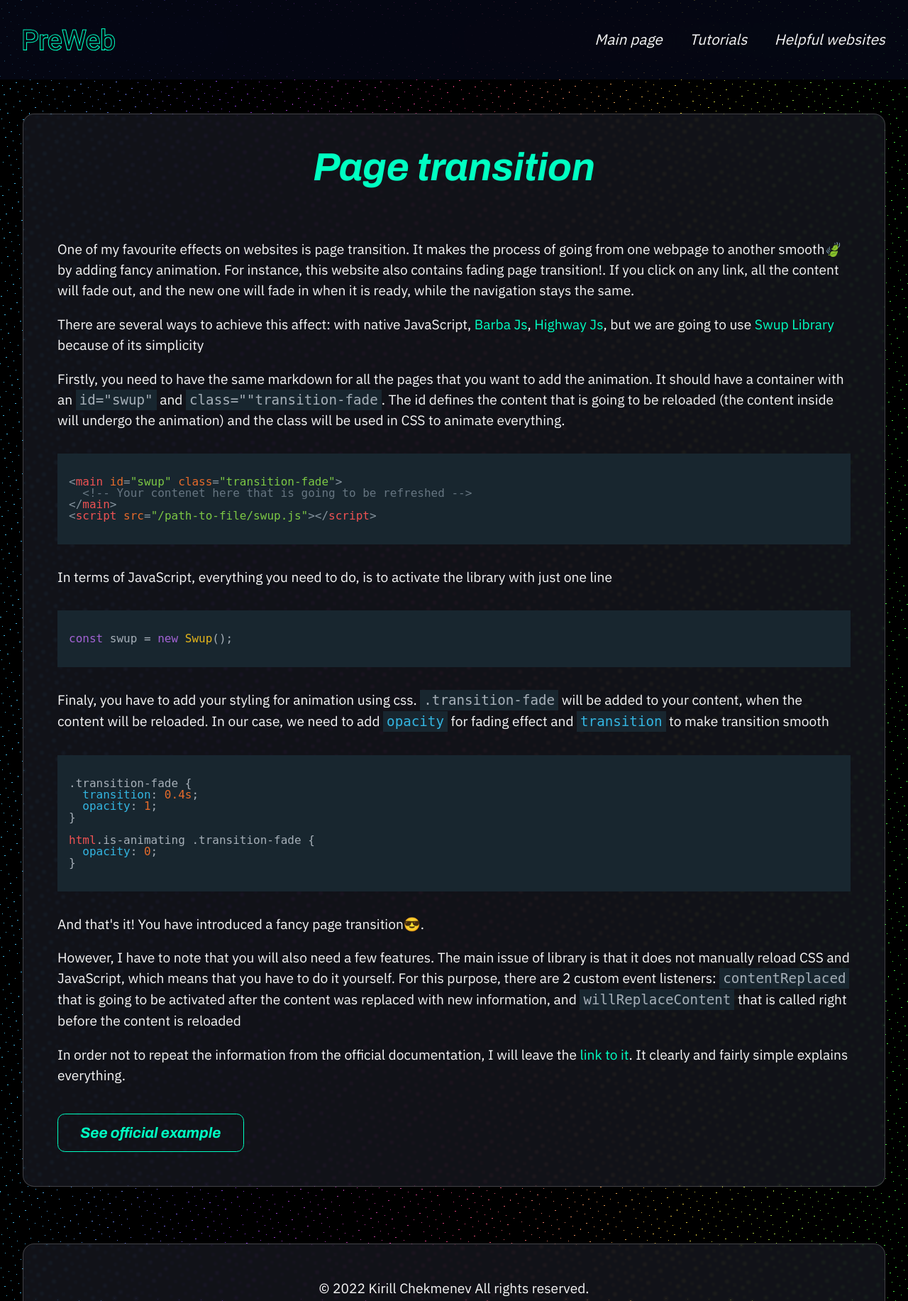
After one commit to skyrimer/premade-web-solutions, a Flask app: page /examples/page-transition in a window 1280 px wide. The commit adds this page. Shown: the whole page at 71% size. Run offline with Flask 2, Linux system fonts and the light colour scheme; some libraries are stand-ins or nearby versions.

Commit message:
+page-transition +scrolling fixes +javascript optimisation

```diff
--- a/app.py
+++ b/app.py
@@ -1,3 +1,4 @@
+from tkinter.tix import Tree
 from flask import Flask, render_template
 
 app = Flask(__name__)
@@ -31,7 +32,7 @@ def helpful_websites():
 
 @app.route("/examples/<string:example>")
 def examples(example):
-    return render_template(f"examples/{example}.html", title=example)
+    return render_template(f"examples/{example}.html", title=example.capitalize())
 
 
 if __name__ == "__main__":
--- a/static/css/main.css
+++ b/static/css/main.css
@@ -52,10 +52,6 @@
 
 :root {
   font-family: "IBM Plex Sans", sans-serif;
-}
-
-::-webkit-scrollbar {
-  width: 1rem;
 }
 
 body {
@@ -144,7 +140,7 @@ h2 {
 }
 
 h3 {
-  font-size: clamp(1.1rem, 3.2vw, 3rem);
+  font-size: clamp(1.2rem, 3.2vw, 3rem);
   line-height: 1.3;
   margin: 1em 0;
 }
@@ -791,7 +787,7 @@ main section .column-2 {
 #aura.active {
   -webkit-transform: scale(1.2);
           transform: scale(1.2);
-  border-color: #00ffc2;
+  border-color: #ff8a4c;
 }
 
 #cursor.hidden,
@@ -941,9 +937,7 @@ html.is-animating .transition-fade {
 }
 
 .card h3 {
-  display: block;
   margin: 3em 0 0.5em;
-  font-size: clamp(1.1rem, 3.2vw, 3rem);
   font-weight: 700;
   font-style: italic;
   color: #00ffc2;
@@ -980,6 +974,12 @@ html.is-animating .transition-fade {
 }
 
 .example {
-  margin-top: 10rem;
+  margin-top: 10vh;
+}
+
+@media screen and (min-width: 47rem) {
+  .example {
+    margin-top: 10rem;
+  }
 }
 /*# sourceMappingURL=main.css.map */
--- a/static/css/main.scss
+++ b/static/css/main.scss
@@ -4,9 +4,6 @@
 
 :root {
   font-family: "IBM Plex Sans", sans-serif;
-}
-::-webkit-scrollbar {
-  width: $width-scollbar;
 }
 body {
   color: $color-main;
@@ -506,7 +503,7 @@ main {
   transition: $transition-main;
   &.active {
     transform: scale(1.2);
-    border-color: $color-primary;
+    border-color: $color-secondary;
   }
 }
 #cursor.hidden,
@@ -613,9 +610,7 @@ html.is-animating .transition-fade {
     transition: $transition-main;
   }
   h3 {
-    display: block;
     margin: 3em 0 0.5em;
-    font-size: $ff-m;
     font-weight: 700;
     font-style: italic;
     color: $color-primary;
@@ -645,5 +640,8 @@ html.is-animating .transition-fade {
 }
 // All examples
 .example {
-  margin-top: 10rem;
+  margin-top: 10vh;
+  @media screen and (min-width: $breakpoint-burger) {
+    margin-top: 10rem;
+  }
 }
--- a/static/css/variables.scss
+++ b/static/css/variables.scss
@@ -12,7 +12,7 @@ $breakpoint-burger: 47rem;
 // Font sizes
 $ff-xl: clamp(1.4rem, 7.5vw, 8rem);
 $ff-l: clamp(1.5rem, 4.3vw, 5rem);
-$ff-m: clamp(1.1rem, 3.2vw, 3rem);
+$ff-m: clamp(1.2rem, 3.2vw, 3rem);
 $ff-s: clamp(0.9rem, 3vw, 1.3rem);
 $ff-xs: clamp(0.875rem, 3vw, 1.2rem);
 $ff-xxs: clamp(0.7875rem, 2.7vw, 1.08rem);
--- a/static/js/main.js
+++ b/static/js/main.js
@@ -1,18 +1,16 @@
 window.onload = () => {
+  const toggleHeader = () => {
+    document.getElementById("header").classList.toggle("active");
+    document.body.classList.toggle("lock");
+  };
   const init = () => {
-    // Locomotive-scrolling
+    // Locomotive scrolling
     scroll = new LocomotiveScroll({
       el: document.querySelector("[data-scroll-container]"),
       smooth: true,
       reloadOnContextChange: true,
       getSpeed: true,
       getDirection: true,
-    });
-    //Fucking locomotive scroll
-    document.querySelectorAll("img").forEach((image) => {
-      image.onload = () => {
-        scroll.update();
-      };
     });
     // Highlight js
     document.querySelectorAll("code").forEach((code) => {
@@ -23,11 +21,16 @@ window.onload = () => {
       ...document.querySelectorAll(".fade-in-animate  h2"),
       ...document.querySelectorAll(".fade-in-animate .text > *"),
     ];
-    const observer = new IntersectionObserver(
+    if (!("IntersectionObserver" in window)) {
+      section.forEach((section) => {
+        section.toggle("show");
+      });
+    } else {
+      const fadeObserver = new IntersectionObserver(
         (entries) => {
           entries.forEach((entry) => {
             entry.target.classList.toggle("show", entry.isIntersecting);
-          if (entry.isIntersecting) observer.unobserve(entry.target);
+            if (entry.isIntersecting) fadeObserver.unobserve(entry.target);
           });
         },
         {
@@ -35,52 +38,65 @@ window.onload = () => {
         }
       );
       sections.forEach((section) => {
-      observer.observe(section);
+        fadeObserver.observe(section);
       });
-    scroll.update()
+    }
+    // Update the scroll on image load
+    document.querySelectorAll("img").forEach((image) => {
+      image.onload = () => {
+        scroll.update();
+      };
+    });
+    scroll.update();
   };
   const unload = () => {
     scroll.destroy();
   };
   // Navbar
-  const header = document.getElementById("header");
-  toggler_list = [
+  const isMobile = window.matchMedia("(min-width: 47rem)");
+  const activateMobile = (event) => {
+    if (!event.matches) {
+      headerTogglerList = [
         document.querySelector("svg.ham"),
-    ...document.querySelectorAll("#header a"),
+        ...document.querySelectorAll("#header li > a"),
       ];
-  toggler_list.forEach((toggler) => {
-    toggler.addEventListener("click", () => {
-      header.classList.toggle("active");
-      document.body.classList.toggle("lock");
+      headerTogglerList.forEach((toggler) => {
+        toggler.addEventListener("click", toggleHeader);
       });
-  });
+    }
+  };
+  isMobile.addListener(activateMobile);
+  activateMobile(isMobile);
 
   // Changing states
-  // const cursor = document.getElementById("cursor");
-  // const aura = document.getElementById("aura");
-  // document
-  //   .getElementById("toggle-cursor-none")
-  //   .addEventListener("click", () => {
-  //     cursor.className = "";
-  //     aura.className = "";
-  //   });
-  // document
-  //   .getElementById("toggle-cursor-active")
-  //   .addEventListener("click", () => {
-  //     cursor.className = "active";
-  //     aura.className = "active";
-  //   });
-  // document
-  //   .getElementById("toggle-cursor-hidden")
-  //   .addEventListener("click", () => {
-  //     cursor.className = "hidden";
-  //     aura.className = "hidden";
-  //   });
-
+  if (document.getElementById("togglers-wrapper")) {
+    const cursor = document.getElementById("cursor");
+    const aura = document.getElementById("aura");
+    document
+      .getElementById("toggle-cursor-none")
+      .addEventListener("click", () => {
+        cursor.className = "";
+        aura.className = "";
+      });
+    document
+      .getElementById("toggle-cursor-active")
+      .addEventListener("click", () => {
+        cursor.className = "active";
+        aura.className = "active";
+      });
+    document
+      .getElementById("toggle-cursor-hidden")
+      .addEventListener("click", () => {
+        cursor.className = "hidden";
+        aura.className = "hidden";
+      });
+  }
   // Copyright
   document.getElementById("copyright").textContent = new Date().getFullYear();
   // Swup
-  const swup = new Swup();
+  const swup = new Swup({
+    animateHistoryBrowsing: true,
+  });
   init();
   swup.on("contentReplaced", init);
   swup.on("willReplaceContent", unload);
--- a/templates/examples/custom-cursor.html
+++ b/templates/examples/custom-cursor.html
@@ -47,7 +47,7 @@ body {
             <div id="aura">
                 <div id="cursor"></div>
             </div>
-            <div class="btn-wrapper">
+            <div class="btn-wrapper" id="togglers-wrapper">
                 <button class="btn-toggler" id="toggle-cursor-none">Normal</button>
                 <button class="btn-toggler" id="toggle-cursor-active">Active</button>
                 <button class="btn-toggler" id="toggle-cursor-hidden">Hidden</button>
--- /dev/null
+++ b/templates/examples/page-transition.html
@@ -0,0 +1,58 @@
+{% extends "layout.html" %}
+{% block content %}
+<section class="glassy-section fade-in-animate example" data-scroll-section>
+    <h2>Page transition</h2>
+    <article class="text">
+        <p>One of my favourite effects on websites is page transition. It makes the process of going from one
+            webpage to another smooth🍃 by adding fancy animation. For instance, this website also contains fading page
+            transition!. If you click on any link, all the content will fade out, and the new one will fade in when it
+            is ready, while the navigation stays the same.</p>
+        <p>There are several ways to achieve this affect: with native JavaScript, <a href="https://barba.js.org"
+                class="inline-link">Barba Js</a>, <a href="https://highway.js.org" class="inline-link">Highway Js</a>,
+            but we are going to use <a href="https://swup.js.org" class="inline-link">Swup Library</a> because of its
+            simplicity</p>
+        <p>Firstly, you need to have the same markdown for all the pages that you want to add the animation. It should
+            have a container with an <code class="html">id="swup"</code> and <code
+                class="html">class=""transition-fade</code>. The id defines the content that is going to be
+            reloaded (the content inside will undergo the animation) and the class will be used in CSS to animate
+            everything.</p>
+        <pre><code class="html">
+&lt;main id="swup" class="transition-fade"&gt;
+  &lt;!-- Your contenet here that is going to be refreshed --&gt;
+&lt;/main&gt;
+&lt;script src="/path-to-file/swup.js"&gt;&lt;/script&gt;
+        </code></pre>
+        <p>In terms of JavaScript, everything you need to do, is to activate the library with just one line</p>
+        <pre><code class="js">
+const swup = new Swup();
+        </code></pre>
+        <p>Finaly, you have to add your styling for animation using css. <code class="css">.transition-fade</code> will
+            be added to your content, when the content will be reloaded. In our case, we need to add <code
+                class="css">opacity</code> for fading effect and <code class="css">transition</code> to make transition
+            smooth</p>
+        <pre><code class="css">
+.transition-fade {
+  transition: 0.4s;
+  opacity: 1;
+}
+
+html.is-animating .transition-fade {
+  opacity: 0;
+}
+        </code></pre>
+        <p>And that's it! You have introduced a fancy page transition😎.</p>
+        <p>However, I have to note that you will also need a few features. The main issue of library is that it does not
+            manually reload CSS and JavaScript, which means that you have to do it yourself. For this purpose, there are
+            2 custom event listeners: <code class="html">contentReplaced</code> that is going to be activated after the
+            content was replaced with new information, and <code class="html">willReplaceContent</code> that is called
+            right before the content is reloaded</p>
+        <p>In order not to repeat the information from the official documentation, I will leave the <a
+                href="https://swup.js.org/getting-started/reloading-javascript" target="_blank" class="inline-link">link
+                to it</a>. It clearly and fairly simple explains everything.</p>
+        <div class="btn-wrapper">
+            <a href="https://swup.github.io/swup-gia-demo/index.html" class="btn-link" target="_blank">See official
+                example</a>
+        </div>
+    </article>
+</section>
+{% endblock %}
--- a/templates/layout.html
+++ b/templates/layout.html
@@ -130,9 +130,6 @@
     <script defer src="https://cdnjs.cloudflare.com/ajax/libs/swup/2.0.14/swup.min.js"
         integrity="sha512-/CTMe2SxxAmQ66WTDgHBoGz9/YerivYJdgSv5zzPW5l+tqq0CfdMlVDiga4NA9lkh7gXbouMwAbAcoGQ/KKz+Q=="
         crossorigin="anonymous" referrerpolicy="no-referrer"></script>
-    <script defer src="https://cdnjs.cloudflare.com/ajax/libs/Swiper/7.4.1/swiper-bundle.min.js"
-        integrity="sha512-pY1t/ADgTwbfGbw0+mRGd33EroA5YgRUWhQNFpPIAdBzyoSb38FsFrf4wBTcS3GFPdTfgtpRrbGCkdl2C2OXYA=="
-        crossorigin="anonymous" referrerpolicy="no-referrer"></script>
     <script defer src="/static/js/main.js"></script>
     {% block js %}{% endblock %}
 </body>
--- a/templates/tutorials.html
+++ b/templates/tutorials.html
@@ -14,6 +14,9 @@
         <a class="card" href="/examples/floating-label">
             <h3>Floating label</h3>
         </a>
+        <a class="card" href="/examples/page-transition">
+            <h3>Page transition</h3>
+        </a>
     </ol>
 </section>
 {% endblock %}
```
Also changed, not shown: templates/helpful_websites.html (+1 -9 lines), templates/index.html (+6 -3 lines), 1 other file. Lines whose indentation alone changed are shown as unchanged.
